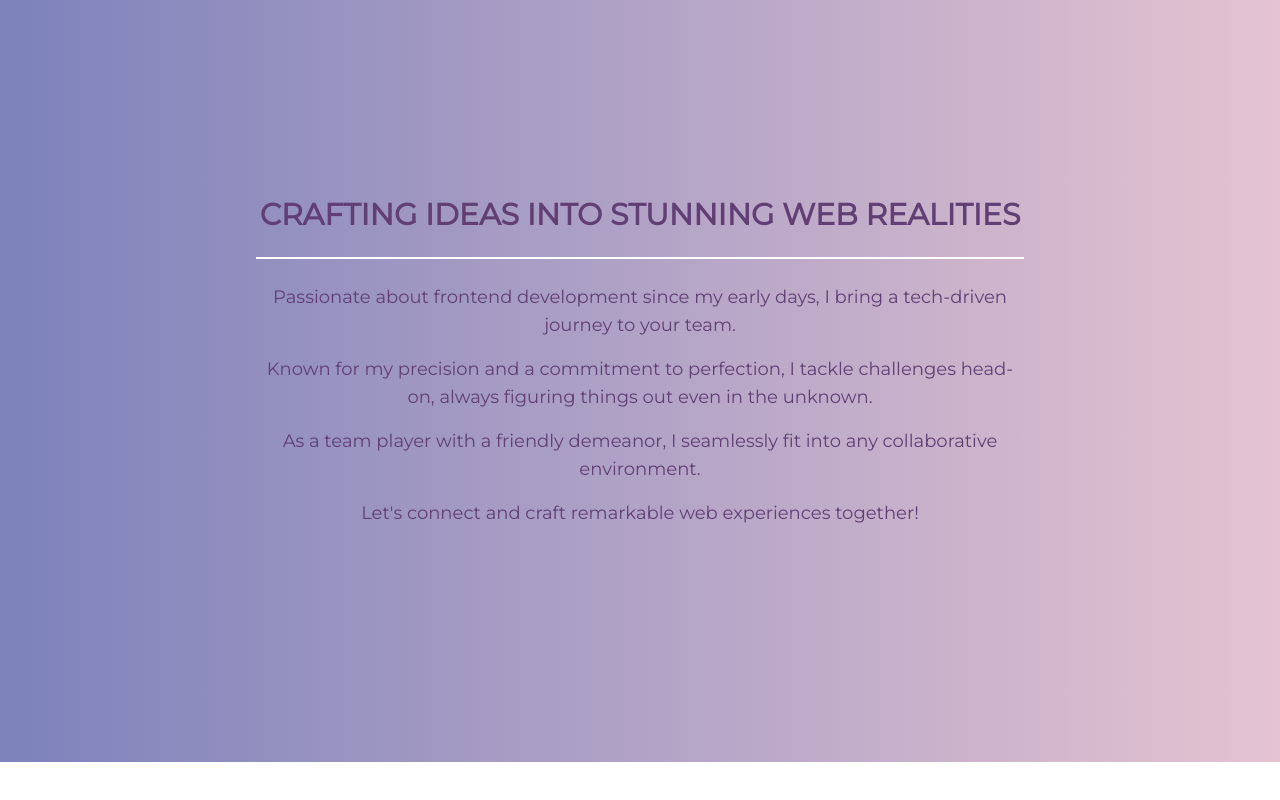
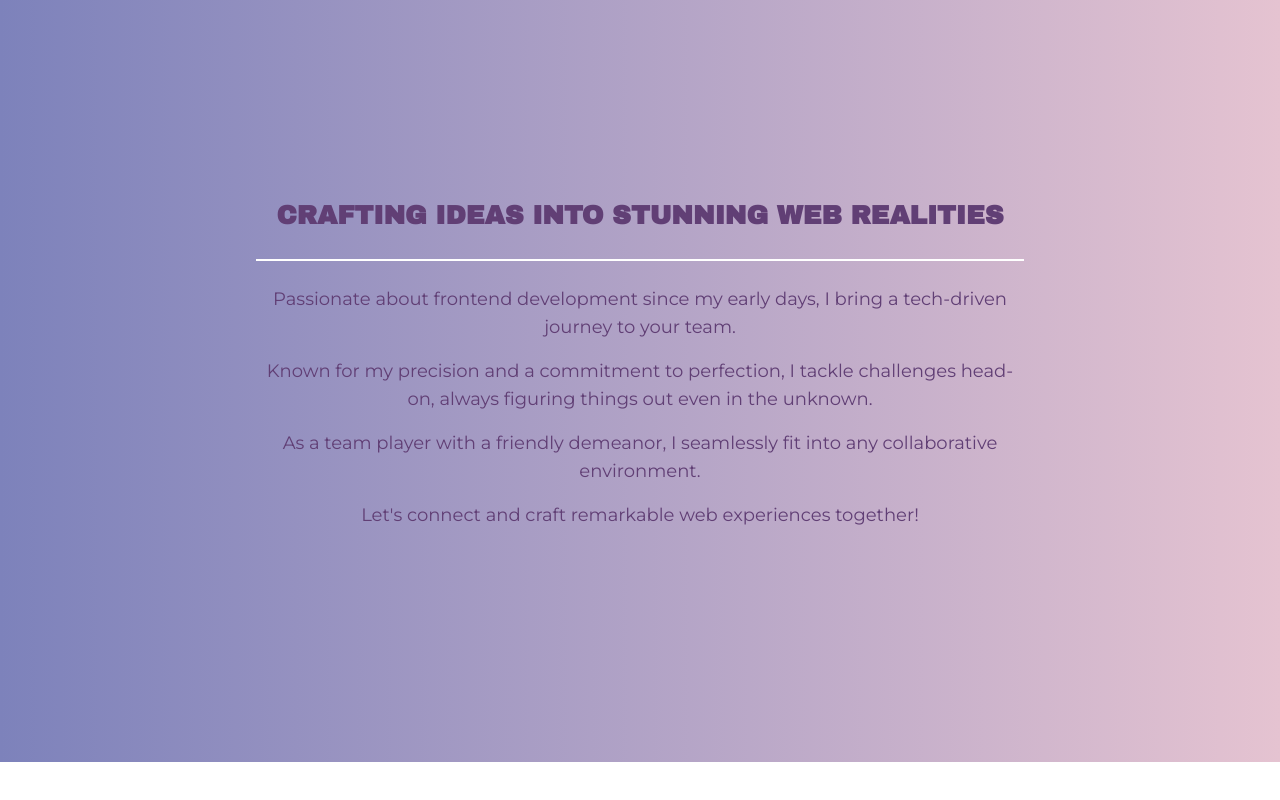
Before and after one commit to Sanika03/my-portfolio, a React (Vite) app: page / in a window 1280 px wide. Shown: the part 902-1702 px from the top of the page. Built offline with nearby package versions, Linux system fonts and the light colour scheme.

Commit message:
Change title font family and size

```diff
--- a/src/components/About.jsx
+++ b/src/components/About.jsx
@@ -7,7 +7,7 @@
       <section id="about" className="h-screen bg-gradient-to-r from-blue-purple to-queen-pink p-8 text-grape flex justify-center items-center">
         <div className="max-w-3xl mx-auto text-center">
           <div>
-            <h2 className="text-3xl font-bold mb-6 border-b-2 border-white pb-6">CRAFTING IDEAS INTO STUNNING WEB REALITIES</h2>
+            <h2 className="text-[26px] font-archivo font-bold mb-6 border-b-2 border-white pb-6">CRAFTING IDEAS INTO STUNNING WEB REALITIES</h2>
             <div className="text-lg font-medium flex flex-col gap-4">
             <p>Passionate about frontend development since my early days, I bring a tech-driven journey to your team.</p>
             <p>Known for my precision and a commitment to perfection, I tackle challenges head-on, always figuring things out even in the unknown.</p>
```
